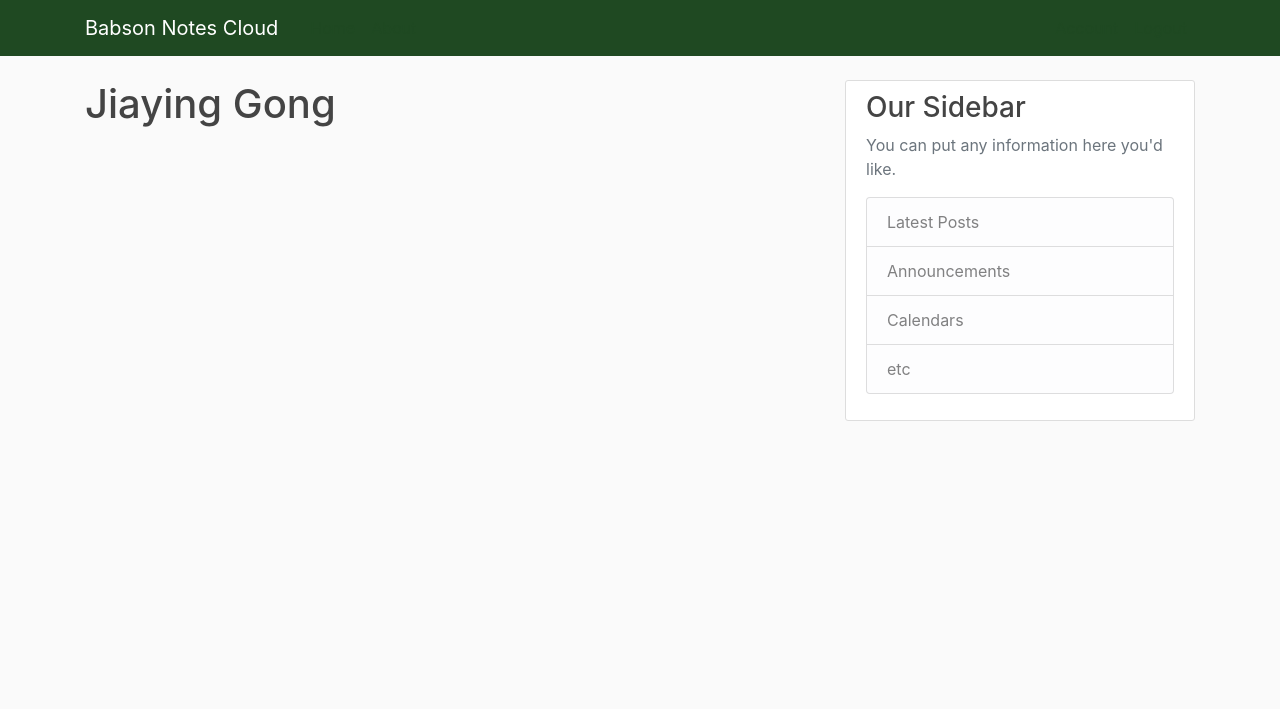
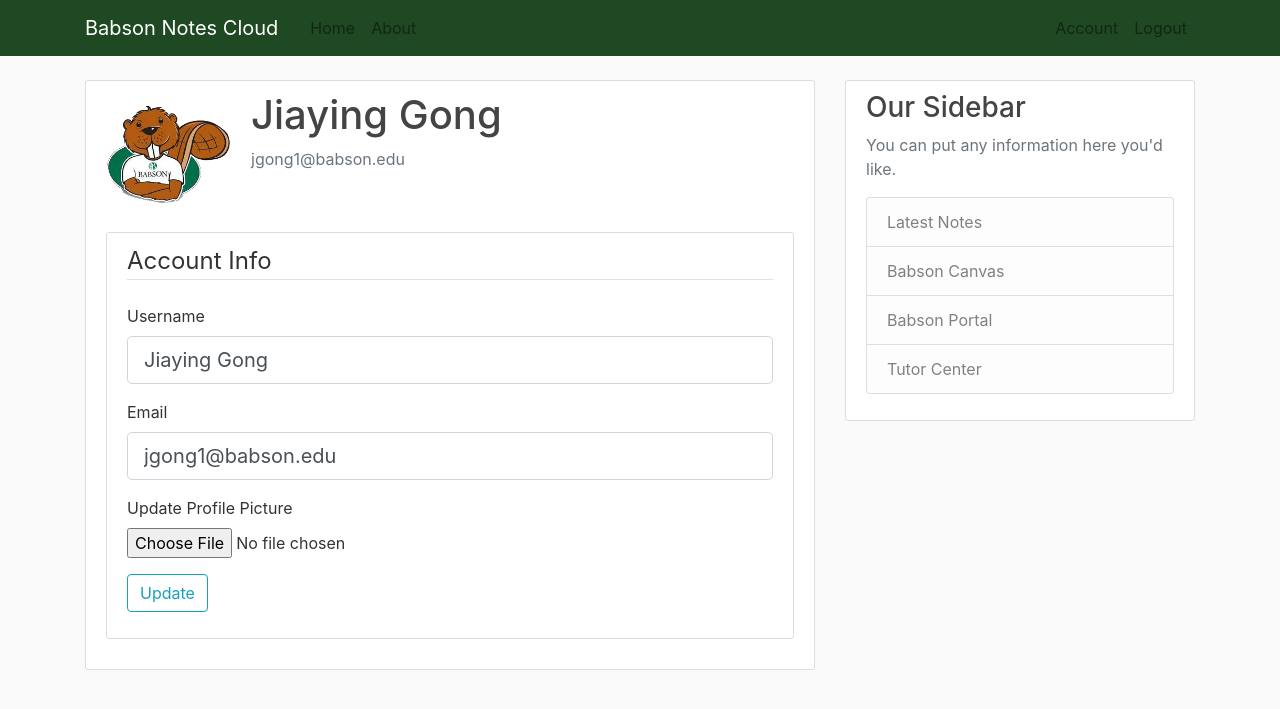
Before and after one commit to JasmineGong1107/Final-Project, a Flask app: page /account in a window 1280 px wide. Shown: the top 709 px of the page. Run offline with Flask 2, Linux system fonts and the light colour scheme; a user stored in the database is signed in; some libraries are stand-ins or nearby versions.

Commit message:
User Account and Profile Pic

```diff
--- a/notescloud/app/forms.py
+++ b/notescloud/app/forms.py
@@ -1,4 +1,6 @@
 from flask_wtf import FlaskForm
+from flask_wtf.file import FileField, FileAllowed
+from flask_login import current_user
 from wtforms import StringField, PasswordField, SubmitField, BooleanField
 from wtforms.validators import DataRequired, Length, Email, EqualTo, ValidationError
 import email_validator
@@ -40,4 +42,34 @@
 
     password = PasswordField("Password", validators=[DataRequired()])
     remember = BooleanField("Remember Me")
+    picture = FileField(
+        "Update Profile Picture", validators=[FileAllowed(["jpg", "png"])]
+    )
     submit = SubmitField("Login")
+
+
+class UpdateAccountForm(FlaskForm):
+    username = StringField(
+        "Username", validators=[DataRequired(), Length(min=2, max=25)]
+    )
+
+    email = StringField("Email", validators=[DataRequired(), Email()])
+    picture = FileField(
+        "Update Profile Picture", validators=[FileAllowed(["jpg", "png"])]
+    )
+
+    submit = SubmitField("Update")
+
+    def validate_username(self, username):
+        if username.data != current_user.username:
+            user = User.query.filter_by(username=username.data).first()
+            if user:
+                raise ValidationError(
+                    "This username is not longer available. Please use another one."
+                )
+
+    def validate_email(self, email):
+        if email.data != current_user.email:
+            user = User.query.filter_by(email=email.data).first()
+            if user:
+                raise ValidationError("This email is taken. Please use another one.")
--- a/notescloud/app/routes.py
+++ b/notescloud/app/routes.py
@@ -1,6 +1,9 @@
+import secrets
+import os
+from PIL import Image
 from flask import render_template, url_for, flash, redirect, request
 from app import app, db, bcrypt
-from app.forms import RegistrationForm, LoginForm
+from app.forms import RegistrationForm, LoginForm, UpdateAccountForm
 from app.models import User, Post
 from flask_login import login_user, current_user, logout_user, login_required
 
@@ -74,7 +77,39 @@
     return redirect(url_for("home"))
 
 
-@app.route("/account")
+def save_picture(form_picture):
+    random_hex = secrets.token_hex(8)
+    _, f_ext = os.path.splitext(form_picture.filename)
+    picture_fn = random_hex + f_ext
+    picture_path = os.path.join(app.root_path, "static/profile_pics", picture_fn)
+
+    output_size = (125, 125)
+    i = image.open(form_picture)
+    i.thumbnail(output_size)
+    i.save(picture_path)
+
+    return picture_fn
+
+
+@app.route("/account", methods=["GET", "POST"])
 @login_required
 def account():
-    return render_template("account.html", title="Account")
+    form = UpdateAccountForm()
+    if form.validate_on_submit():
+        if form.picture.data:
+            picture_file = save_picture(form.picture.data)
+            current_user.image_file = picture_file
+        current_user.username = form.username.data
+        current_user.email = form.email.data
+        db.session.commit()
+        flash("Your account has been updated!", "success")
+        return redirect(url_for("account"))
+
+    elif request.method == "GET":
+        form.username.data = current_user.username
+        form.email.data = current_user.email
+
+    image_file = url_for("static", filename="profile_pics/" + current_user.image_file)
+    return render_template(
+        "account.html", title="Account", image_file=image_file, form=form
+    )
--- a/notescloud/app/static/main.css
+++ b/notescloud/app/static/main.css
@@ -13,7 +13,7 @@
 }
 
 .site-header .navbar-nav .nav-link {
-  color: #1f4922;
+  color: #122713;
 }
 
 .site-header .navbar-nav .nav-link:hover {
--- a/notescloud/app/templates/account.html
+++ b/notescloud/app/templates/account.html
@@ -1,4 +1,62 @@
 {% extends'layout.html' %}
 {% block content %}
-<h1>{{current_user.username}}</h1>
+<div class="content-section">
+    <div class="media">
+        <img class="rounded-circle account-img" src="{{image_file}}">
+        <div class="media-body">
+            <h2 class="account-heading">{{current_user.username}}</h2>
+            <p class="text-secondary">{{current_user.email}}</p>
+        </div>
+    </div>
+    <div class="content-section">
+        <form method="POST" action="" enctype="multipart/form-data">
+            {{form.hidden_tag()}}
+            <fieldset calss=" form-group">
+                <legend class="border-bottom mb-4">Account Info</legend>
+                <div class="form-group">
+                    {{form.username.label(class = "form-control-label")}}
+
+                    {% if form.username.errors %}
+                    {{form.username(class="form-control form-control-lg is-invalid")}}
+                    <div class="invalid-feedback">
+                        {% for error in form.username.errors %}
+                        <span>{{error}}</span>
+                        {% endfor %}
+                    </div>
+                    {% else %}
+                    {{form.username(class = "form-control form-control-lg")}}
+                    {% endif %}
+                </div>
+                <div class="form-group">
+                    {{form.email.label(class = "form-control-label")}}
+                    {% if form.email.errors %}
+                    {{form.email(class = "form-control form-control-lg is-invalid")}}
+                    <div class="invalid-feedback">
+                        {% for error in form.email.errors %}
+                        <span>{{error}}</span>
+                        {% endfor %}
+                    </div>
+                    {% else %}
+                    {{form.email(class = "form-control form-control-lg")}}
+                    {% endif %}
+                </div>
+                <div class="form-group">
+                    {{form.picture.label()}}
+                    {{form.picture(class='form-control-file')}}
+
+                    {% if form.picture.errors %}
+                    {% for error in form.picture.errors %}
+                    <span class='text-danger'>{{error}}</span></div></br>
+                {% endfor %}
+                {% endif %}
+
+    </div>
+    </fieldset>
+    <div class='form-group'>
+        {{form.submit(class='btn btn-outline-info')}}
+    </div>
+
+    </form>
+</div>
+</div>
 {% endblock content %}
--- a/notescloud/app/templates/layout.html
+++ b/notescloud/app/templates/layout.html
@@ -67,10 +67,10 @@
                     <h3>Our Sidebar</h3>
                     <p class='text-muted'>You can put any information here you'd like.
                     <ul class="list-group">
-                        <li class="list-group-item list-group-item-light">Latest Posts</li>
-                        <li class="list-group-item list-group-item-light">Announcements</li>
-                        <li class="list-group-item list-group-item-light">Calendars</li>
-                        <li class="list-group-item list-group-item-light">etc</li>
+                        <li class="list-group-item list-group-item-light">Latest Notes</li>
+                        <li class="list-group-item list-group-item-light">Babson Canvas</li>
+                        <li class="list-group-item list-group-item-light">Babson Portal</li>
+                        <li class="list-group-item list-group-item-light">Tutor Center</li>
                     </ul>
                     </p>
                 </div>
```
Also changed, not shown: notescloud/app/site.db, notescloud/app/static/profile_pics/default.jpg (added).
